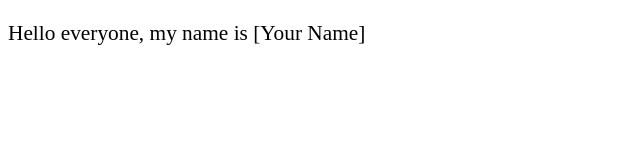
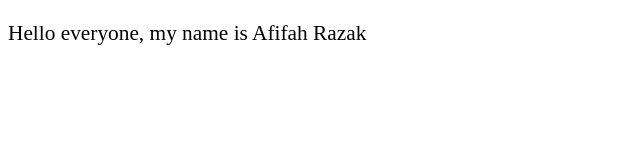
Before and after one commit to AfifahRazak/web-css-exercises, a plain HTML site: page exercises/exercise2/index.html in a window 1280 px wide. Shown: the full height of the page, 0-640 px from the left. Drawn offline with Linux system fonts and the light colour scheme.

Commit message:
Update index.html

```diff
--- a/exercises/exercise2/index.html
+++ b/exercises/exercise2/index.html
@@ -6,7 +6,6 @@
 </head>
 <body>
     <p style="font-family: 'Times New Roman', serif; font-size: 16pt;">
-        Hello everyone, my name is [Your Name]
-    </p>
+        Hello everyone, my name is Afifah Razak
 </body>
 </html>
```
